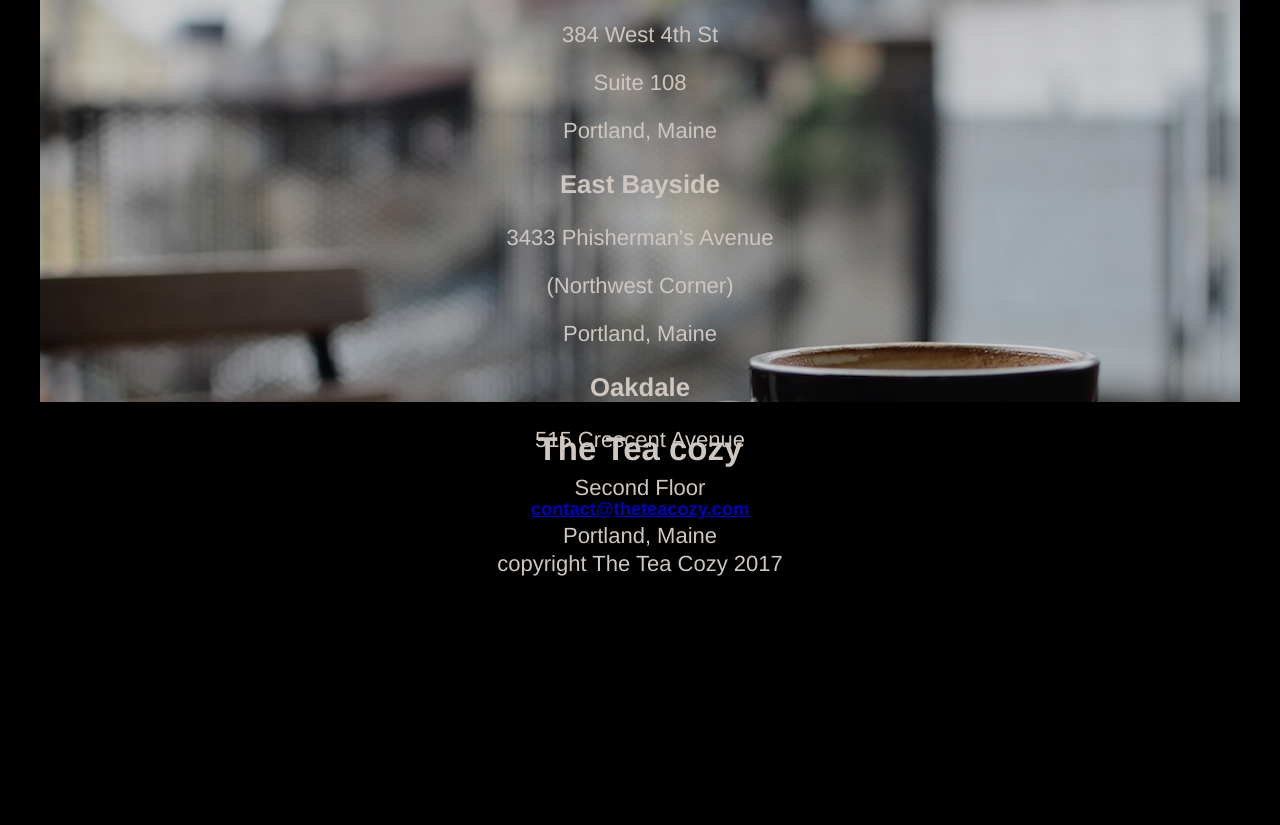
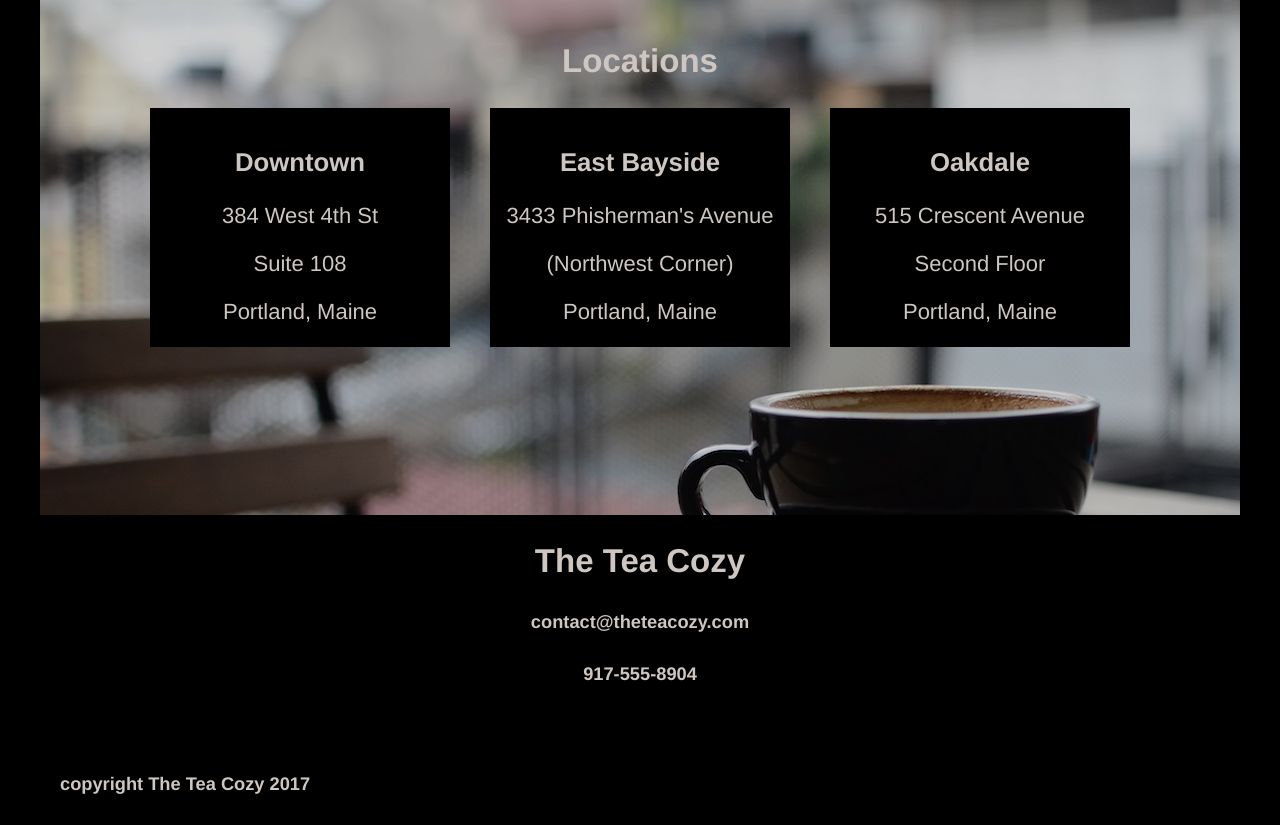
Before and after one commit to malonesta/TeaCozy, a plain HTML site: page index.html in a window 1280 px wide. Shown: the part 1557-2382 px from the top of the page. Before the commit the page ends 2156 px from the top, so only its background shows below. Drawn offline with Linux system fonts and the light colour scheme.

Commit message:
final additions

```diff
--- a/index.html
+++ b/index.html
@@ -5,7 +5,7 @@
     <link href="./resources/css/index.css" type="text/css" rel="stylesheet">
 </head>
 <body>
-    <div id="header">
+    <div id="header" class="flexbox">
         <div class="logo">
             <img src="resources/img/logo.png" alt="Tea Cozy Logo Image" href="index.html">
 
@@ -57,6 +57,7 @@
         </div>
         <div id="locations">
             <h2>Locations</h2>
+            <div class="flexbox">
                 <div class="place">
                     <h3>Downtown</h3>
                     <p>384 West 4th St</p>
@@ -76,14 +77,14 @@
                     <p>Portland, Maine</p>
                 </div>
             </div>
+        </div>
         <div id="contact">
-            <h2>The Tea cozy</h2>
-            <h5>
-                <a href="mailto:contact@theteacozy.com">contact@theteacozy.com</a>
-            </h5>
+            <h2>The Tea Cozy</h2>
+            <h5><a href="mailto:contact@theteacozy.com">contact@theteacozy.com</a></h5>
+            <h5>917-555-8904</h5>
         </div>
-        <div id="footer">
-            <p>copyright The Tea Cozy 2017</p>
+        <div class="footer">
+            <h5>copyright The Tea Cozy 2017</h5>
         </div>
     </div>
 </body>
--- a/resources/css/index.css
+++ b/resources/css/index.css
@@ -21,7 +21,6 @@ body {
 
 #header {
     width: 100%;
-    display: flex;
     align-items: center;
     height: 69px;
     position: fixed;
@@ -48,7 +47,7 @@ body {
 
 .navigation span {
     display: inline-block;
-    padding: 0px 10px 20px 10px;
+    padding: 10px 10px;
 }
 
 .navigation a {
@@ -80,6 +79,7 @@ body {
 #featured {
     width: 1000px;
     margin: auto;
+    padding-top: 70px;
 
 }
 
@@ -100,4 +100,31 @@ body {
 #locations {
     height: 500px;
     background-image: url("/resources/img/img-locations-background.jpg");
+    padding-top: 70px;
 }
+
+.place {
+    background-color: black;
+    padding-top: 15px;
+    width: 300px;
+    margin: 0 20px;
+    opacity: 1;
+}
+
+
+/*footer are of page*/
+
+#contact {
+    height: 200px;
+}
+
+#contact a {
+    font-weight: bold;
+    color: seashell;
+    text-decoration: none;
+}
+
+.footer {
+    text-align: left;
+    padding-left: 20px;
+}
```
Lines whose indentation alone changed are shown as unchanged.
